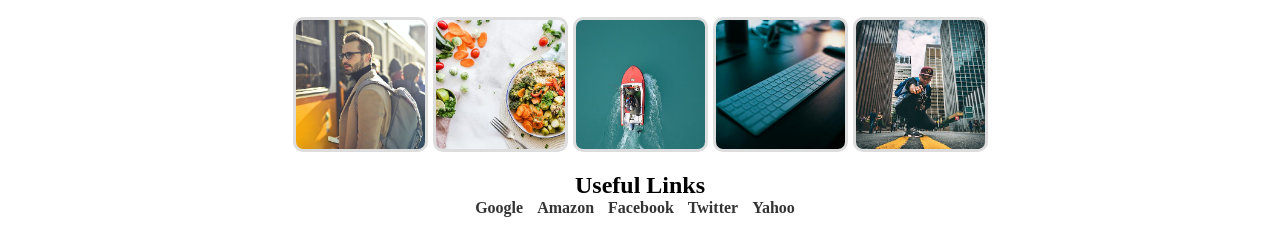
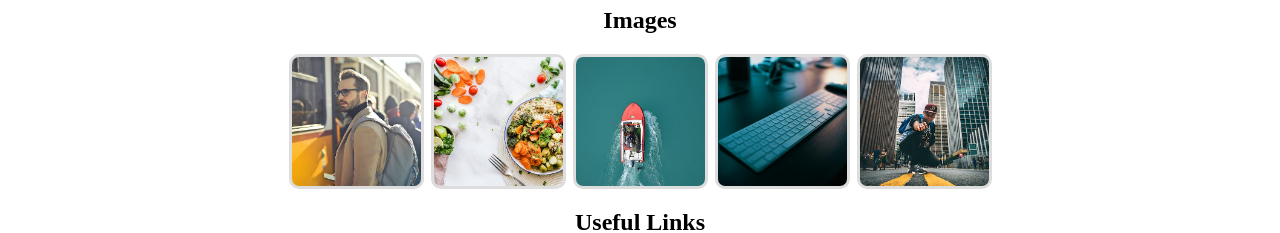
Before and after one commit to CletsyMedia/skillharvest_proj, a plain HTML site: page index.html in a window 1280 px wide. Shown: the part 60-293 px from the top of the page. Drawn offline with Linux system fonts and the light colour scheme.

```diff
--- a/index.html
+++ b/index.html
@@ -24,17 +24,28 @@
     .image-container {
       display: flex;
       justify-content: space-around;
-      gap:5px;
+      gap:7px;
       margin-top: 20px;
     }
 
+    .img-head{
+      margin-top:10px;
+    }
+
     .image-container img {
+      cursor: pointer;
       width: 135px;
       height: 135px;
       object-fit: cover;
       border: 3px solid #ddd;
       border-radius: 10px;
+      transition: transform 0.3s ease;
     }
+
+    .image-container img:hover{
+      transform: scale(1.05);
+    }
+
     table {
       width: 90%;
       max-width: 700px;
@@ -85,7 +96,9 @@
   <h1 class="header">Skillharvest Week 03 ---- Git, Images, Links and Tables</h1>
 
   <main>
-    <!-- Images sourced from Pexels -->
+
+    <h2 class="img-head">Images</h2>
+    <!-- Images sourced from Pexels  -->
     <div class="image-container">
       <img src="./img/img1.jpg" alt="Image 1">
       <img src="./img/img2.jpg" alt="Image 2">
```
